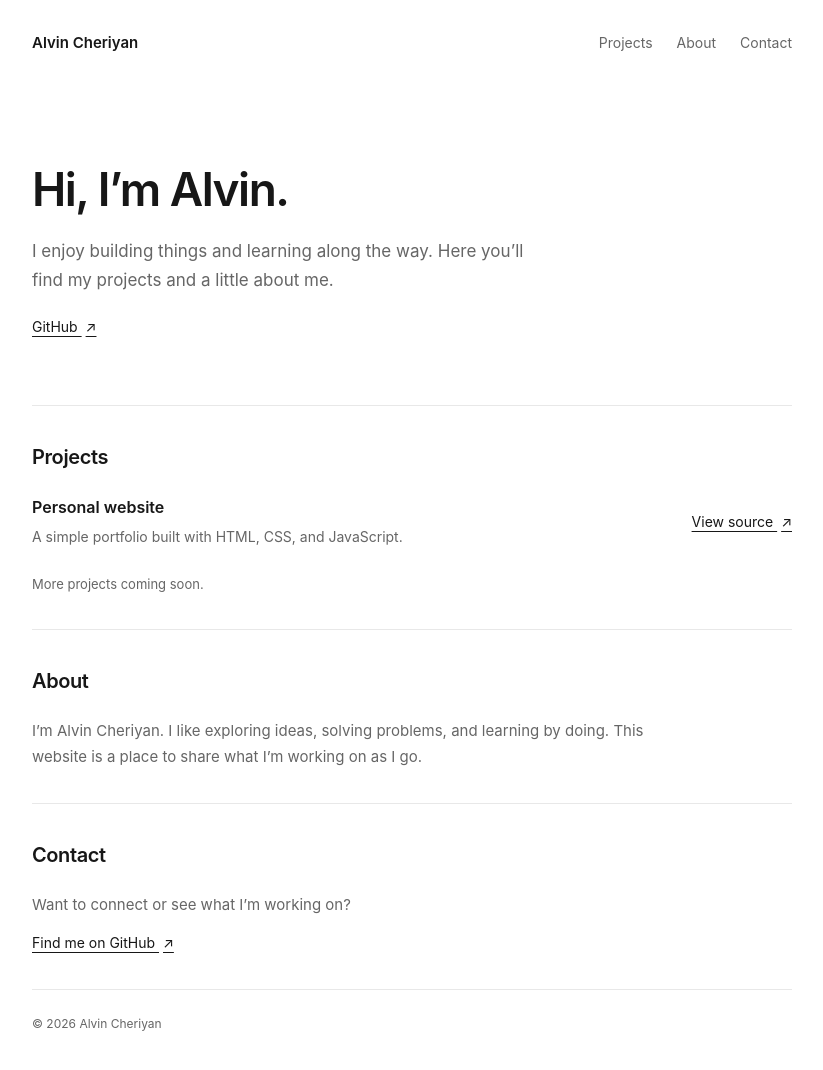
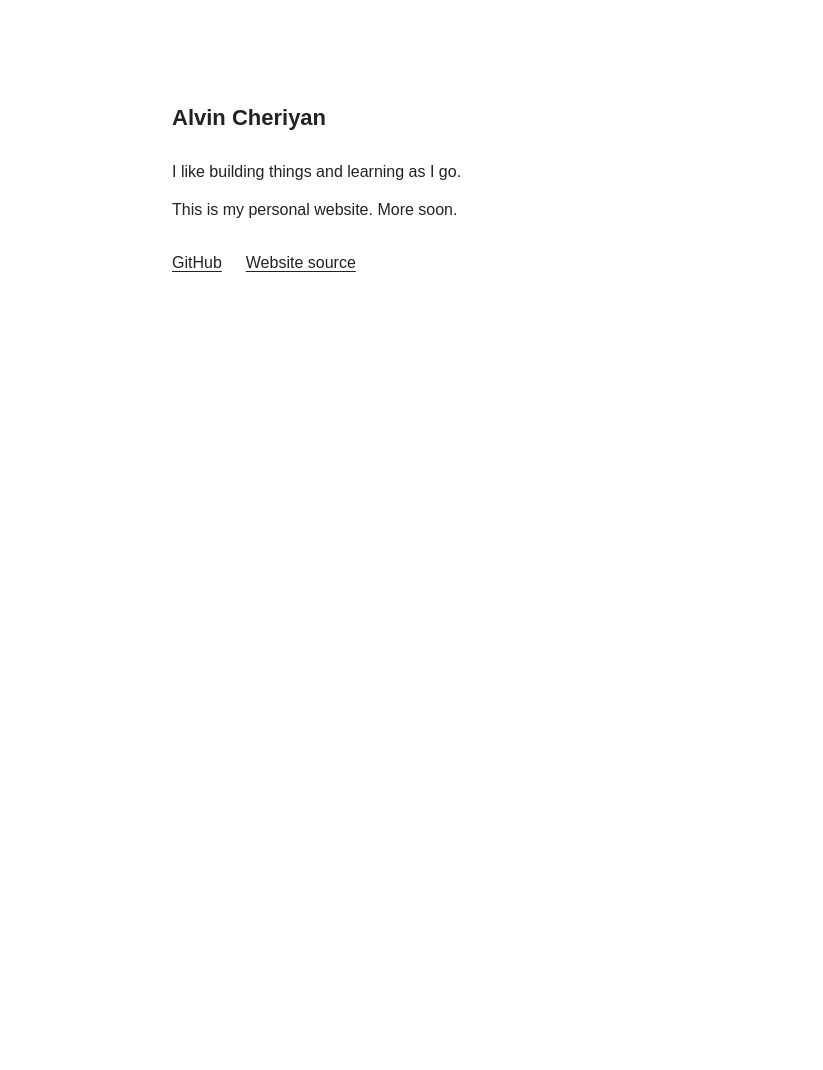
Before and after one commit to AlvinCheriyan1/AlvinCheriyan1.github.io, a plain HTML site: page index.html in a window 1280 px wide. Shown: the whole page, without its empty margins (228-1051 px from the left). After the commit the page ends 800 px from the top, so only its background shows below. Drawn offline with Linux system fonts and the light colour scheme.

Commit message:
Reduce portfolio to minimal white text page

```diff
--- a/index.html
+++ b/index.html
@@ -3,55 +3,20 @@
   <head>
     <meta charset="UTF-8">
     <meta name="viewport" content="width=device-width, initial-scale=1">
-    <meta name="description" content="Alvin Cheriyan’s personal portfolio, projects, and interests.">
+    <meta name="description" content="Alvin Cheriyan’s personal website.">
     <meta name="theme-color" content="#ffffff">
-    <title>Alvin Cheriyan — Portfolio</title>
+    <title>Alvin Cheriyan</title>
     <link rel="stylesheet" href="styles.css">
   </head>
   <body>
-    <a class="skip-link" href="#main">Skip to content</a>
-    <header class="site-header wrap">
-      <a class="name" href="#">Alvin Cheriyan</a>
-      <nav aria-label="Main navigation">
-        <a href="#work">Projects</a>
-        <a href="#about">About</a>
-        <a href="#contact">Contact</a>
-      </nav>
-    </header>
-
-    <main id="main" class="wrap">
-      <section class="intro" aria-labelledby="intro-title">
-        <h1 id="intro-title">Hi, I’m Alvin.</h1>
-        <p>I enjoy building things and learning along the way. Here you’ll find my projects and a little about me.</p>
-        <a class="text-link" href="https://github.com/AlvinCheriyan1" target="_blank" rel="noopener noreferrer">GitHub <span aria-hidden="true">↗</span></a>
-      </section>
-
-      <section id="work" aria-labelledby="work-title">
-        <h2 id="work-title">Projects</h2>
-        <!-- Add your next project as another article here. -->
-        <article class="project">
-          <div>
-            <h3>Personal website</h3>
-            <p>A simple portfolio built with HTML, CSS, and JavaScript.</p>
-          </div>
-          <a class="text-link" href="https://github.com/AlvinCheriyan1/AlvinCheriyan1.github.io" target="_blank" rel="noopener noreferrer">View source <span aria-hidden="true">↗</span></a>
-        </article>
-        <p class="note">More projects coming soon.</p>
-      </section>
-
-      <section id="about" aria-labelledby="about-title">
-        <h2 id="about-title">About</h2>
-        <p>I’m Alvin Cheriyan. I like exploring ideas, solving problems, and learning by doing. This website is a place to share what I’m working on as I go.</p>
-      </section>
-
-      <section id="contact" aria-labelledby="contact-title">
-        <h2 id="contact-title">Contact</h2>
-        <p>Want to connect or see what I’m working on?</p>
-        <a class="text-link" href="https://github.com/AlvinCheriyan1" target="_blank" rel="noopener noreferrer">Find me on GitHub <span aria-hidden="true">↗</span></a>
-      </section>
+    <main>
+      <h1>Alvin Cheriyan</h1>
+      <p>I like building things and learning as I go.</p>
+      <p>This is my personal website. More soon.</p>
+      <ul aria-label="Links">
+        <li><a href="https://github.com/AlvinCheriyan1">GitHub</a></li>
+        <li><a href="https://github.com/AlvinCheriyan1/AlvinCheriyan1.github.io">Website source</a></li>
+      </ul>
     </main>
-
-    <footer class="wrap">© <span id="year">2026</span> Alvin Cheriyan</footer>
-    <script src="script.js"></script>
   </body>
 </html>
--- a/script.js
+++ /dev/null
@@ -1,2 +0,0 @@
-// Keep the copyright current without requiring a manual update.
-document.getElementById('year').textContent = new Date().getFullYear();
--- a/styles.css
+++ b/styles.css
@@ -1,63 +1,57 @@
-:root {
+html {
   color-scheme: light;
-  --background: #ffffff;
-  --text: #171717;
-  --muted: #666666;
-  --border: #e8e8e8;
+  background: #fff;
+  color: #222;
+  font-family: Arial, Helvetica, sans-serif;
+  font-size: 16px;
+  line-height: 1.6;
 }
 
-* { box-sizing: border-box; }
-html { scroll-behavior: smooth; scroll-padding-top: 28px; }
 body {
   margin: 0;
-  background: var(--background);
-  color: var(--text);
-  font-family: -apple-system, BlinkMacSystemFont, "Segoe UI", sans-serif;
-  font-size: 15px;
-  line-height: 1.7;
-  -webkit-font-smoothing: antialiased;
 }
-.wrap { width: min(760px, calc(100% - 48px)); margin-inline: auto; }
-a { color: inherit; text-decoration: none; }
-a:hover { text-decoration: underline; text-underline-offset: 4px; }
-a:focus-visible { outline: 2px solid var(--text); outline-offset: 5px; }
-.site-header {
+
+main {
+  max-width: 480px;
+  margin: 100px auto;
+  padding: 0 24px;
+}
+
+h1 {
+  margin: 0 0 24px;
+  font-size: 22px;
+  font-weight: 600;
+}
+
+p {
+  margin: 0 0 12px;
+}
+
+ul {
   display: flex;
-  justify-content: space-between;
-  align-items: center;
-  gap: 20px;
-  padding-block: 30px;
+  flex-wrap: wrap;
+  gap: 12px 24px;
+  list-style: none;
+  margin: 28px 0 0;
+  padding: 0;
 }
-.name { font-weight: 600; }
-nav { display: flex; gap: 24px; font-size: 14px; color: var(--muted); }
-h1, h2, h3, p { margin: 0; }
-h1 { font-size: clamp(34px, 6vw, 46px); line-height: 1.2; letter-spacing: -1.5px; font-weight: 600; }
-h2 { font-size: 20px; font-weight: 600; letter-spacing: -.4px; margin-bottom: 20px; }
-h3 { font-size: 16px; font-weight: 600; margin-bottom: 4px; }
-p { color: var(--muted); max-width: 620px; }
-.intro { padding-block: 76px 65px; border: 0; }
-.intro p { max-width: 510px; margin-block: 20px; font-size: 17px; }
-section { padding-block: 34px; border-top: 1px solid var(--border); }
-.text-link { display: inline-block; font-size: 14px; text-decoration: underline; text-underline-offset: 4px; }
-.text-link:hover { color: var(--muted); }
-.text-link span { margin-left: 4px; }
-.project { display: flex; justify-content: space-between; align-items: center; gap: 24px; }
-.project .text-link { flex-shrink: 0; }
-.project p { font-size: 14px; }
-.note { font-size: 13px; margin-top: 24px; }
-#contact p { margin-bottom: 12px; }
-footer { border-top: 1px solid var(--border); padding-block: 24px 36px; font-size: 12px; color: var(--muted); }
-.skip-link { position: fixed; top: -100px; left: 16px; padding: 10px 16px; background: var(--text); color: white; }
-.skip-link:focus { top: 12px; }
+
+a {
+  color: inherit;
+  text-underline-offset: 3px;
+}
+
+a:hover {
+  text-decoration-thickness: 2px;
+}
+
+a:focus-visible {
+  outline: 2px solid currentColor;
+  outline-offset: 4px;
+}
 
 @media (max-width: 540px) {
-  .site-header { align-items: flex-start; flex-direction: column; gap: 12px; padding-block: 24px; }
-  nav { gap: 24px; }
-  .intro { padding-block: 42px; }
-  .project { align-items: flex-start; flex-direction: column; gap: 12px; }
-  section { padding-block: 28px; }
+  main {
+    margin-block: 56px;
+  }
 }
-
-@media (prefers-reduced-motion: reduce) {
-  html { scroll-behavior: auto; }
-}
```
Also changed, not shown: 1 other file.
